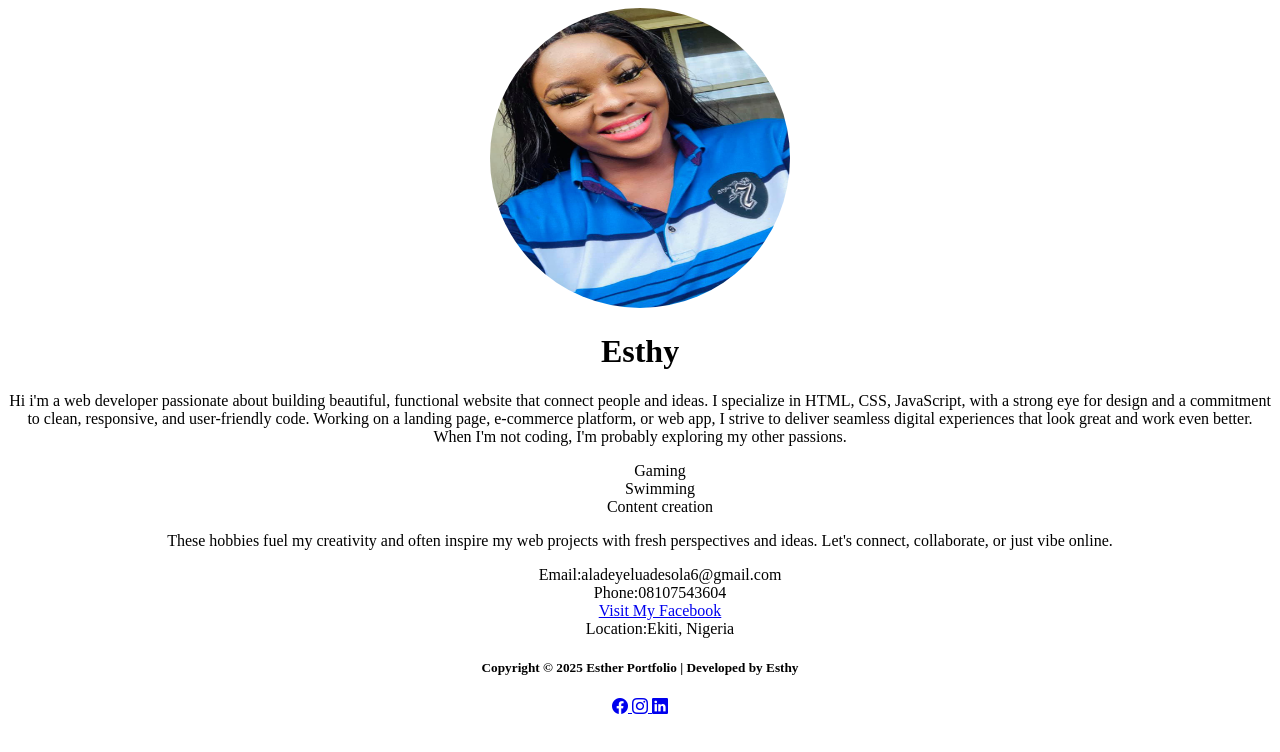
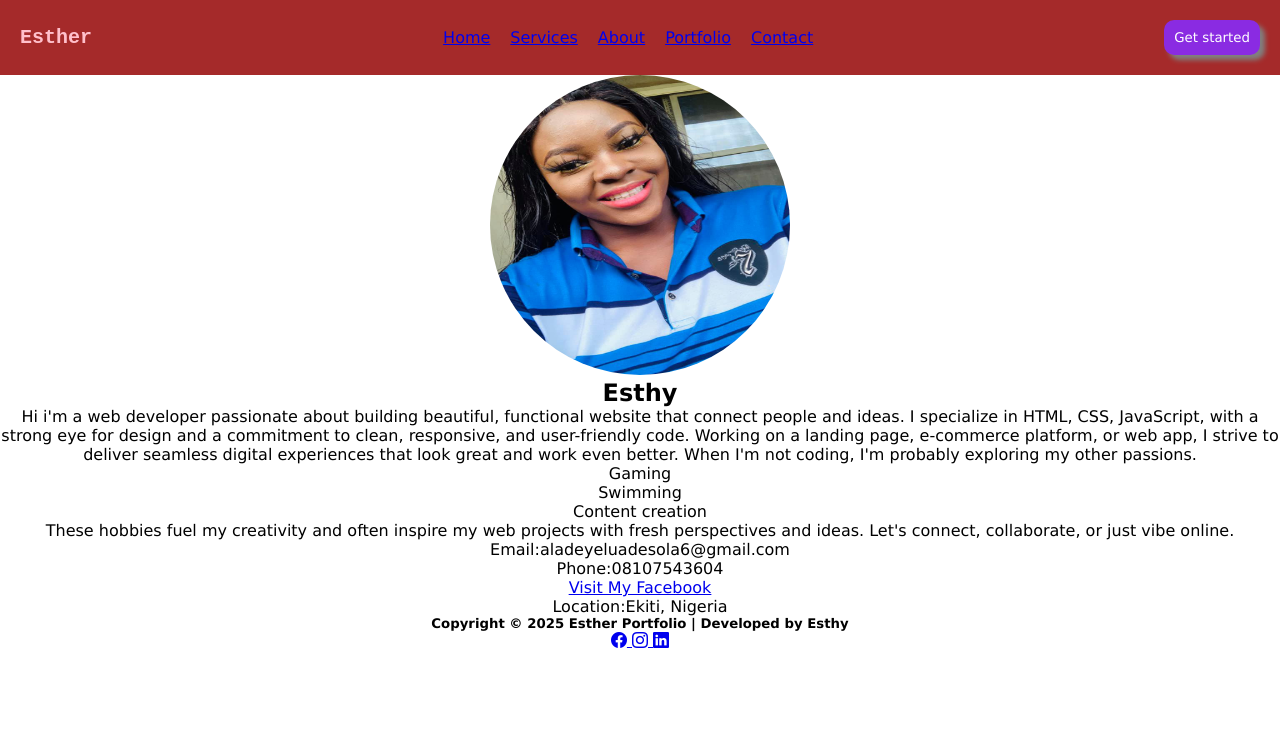
Before and after one commit to aladeyeluadesola/assignment, a plain HTML site: page index.html in a window 1280 px wide. Drawn offline with nearby package versions, Linux system fonts and the light colour scheme.

Commit message:
Refactor HTML structure and add CSS for styling

```diff
--- a/index.html
+++ b/index.html
@@ -4,9 +4,28 @@
     <meta charset="UTF-8" />
     <meta name="viewport" content="width=device-width, initial-scale=1.0" />
     <title>my personal bio</title>
-    <link rel="stylesheet" href="https://cdn.jsdelivr.net/npm/bootstrap-icons@1.13.1/font/bootstrap-icons.min.css">
+    <link rel="stylesheet" href="style.css" />
+    <link
+      rel="stylesheet"
+      href="https://cdn.jsdelivr.net/npm/bootstrap-icons@1.13.1/font/bootstrap-icons.min.css"
+    />
   </head>
-  <body style="text-align: center">
+  <body>
+    <header>
+      <h3 class="logo">Esther</h3>
+
+      <ul class="links">
+        <a href="#"><li>Home</li></a>
+        <a href="#"><li>Services</li></a>
+        <a href="#"><li>About</li></a>
+        <a href="#"><li>Portfolio</li></a>
+        <a href="#"><li>Contact</li></a>
+      </ul>
+
+      <button class="get-started">Get started</button>
+    </header>
+
+    <section>
       <img
         src="image/my.jpg"
         alt=""
@@ -17,21 +36,29 @@
       <h1>Esthy</h1>
       <p>
         Hi i'm a web developer passionate about building beautiful, functional
-      website that connect people and ideas. I specialize in HTML,
-      CSS, JavaScript, with a strong eye for design and a
-      commitment to clean, responsive, and user-friendly code. Working on a landing page, e-commerce platform, or web app, I strive to deliver seamless digital experiences that look great and work even better. When I'm not coding, I'm probably exploring my other passions.</p>
-     <ul style="list-style: none;">
+        website that connect people and ideas. I specialize in HTML, CSS,
+        JavaScript, with a strong eye for design and a commitment to clean,
+        responsive, and user-friendly code. Working on a landing page,
+        e-commerce platform, or web app, I strive to deliver seamless digital
+        experiences that look great and work even better. When I'm not coding,
+        I'm probably exploring my other passions.
+      </p>
+      <ul style="list-style: none">
         <li>Gaming</li>
         <li>Swimming</li>
         <li>Content creation</li>
       </ul>
-     <p>These hobbies fuel my creativity and often
-      inspire my web projects with fresh perspectives and ideas. Let's connect,
-      collaborate, or just vibe online.</p>
+      <p>
+        These hobbies fuel my creativity and often inspire my web projects with
+        fresh perspectives and ideas. Let's connect, collaborate, or just vibe
+        online.
+      </p>
       <ul style="list-style: none">
         <li>Email:aladeyeluadesola6@gmail.com</li>
         <li>Phone:08107543604</li>
-        <li><a href="https//:www.facebook.com/vick.diana.33">Visit My Facebook</a></li>
+        <li>
+          <a href="https//:www.facebook.com/vick.diana.33">Visit My Facebook</a>
+        </li>
         <li>Location:Ekiti, Nigeria</li>
       </ul>
       <h5>Copyright © 2025 Esther Portfolio | Developed by Esthy</h5>
@@ -47,5 +74,6 @@
           <i class="bi bi-linkedin"></i>
         </a>
       </div>
+    </section>
   </body>
 </html>
--- /dev/null
+++ b/style.css
@@ -0,0 +1,44 @@
+*{
+    padding: 0;
+    margin: 0;
+    box-sizing: border-box;
+    font-family: Verdana, Geneva, Tahoma, sans-serif;
+}
+header{
+    display: flex;
+    justify-content: space-between;
+    align-items: center;
+    padding: 5px;
+    background-color: brown;
+    padding: 20px;
+}
+.logo{
+    color: pink;
+    font-size: 20px;
+    font-family: monospace;
+}
+
+.links{
+    display: flex;
+    justify-content: space-between;
+    align-items: center;
+    gap: 20px;
+    /* color: aqua; */
+    list-style-type: none;
+}
+
+.get-started{
+    background-color: blueviolet;
+    color: white;
+    padding: 10px;
+    border-radius: 10px;
+    border: none;
+    box-shadow: 5px 5px 5px gray;
+    cursor: pointer;
+}
+.get-started:hover{
+    background-color: yellowgreen;
+}
+section{
+    text-align: center;
+}
```
Lines whose indentation alone changed are shown as unchanged.
